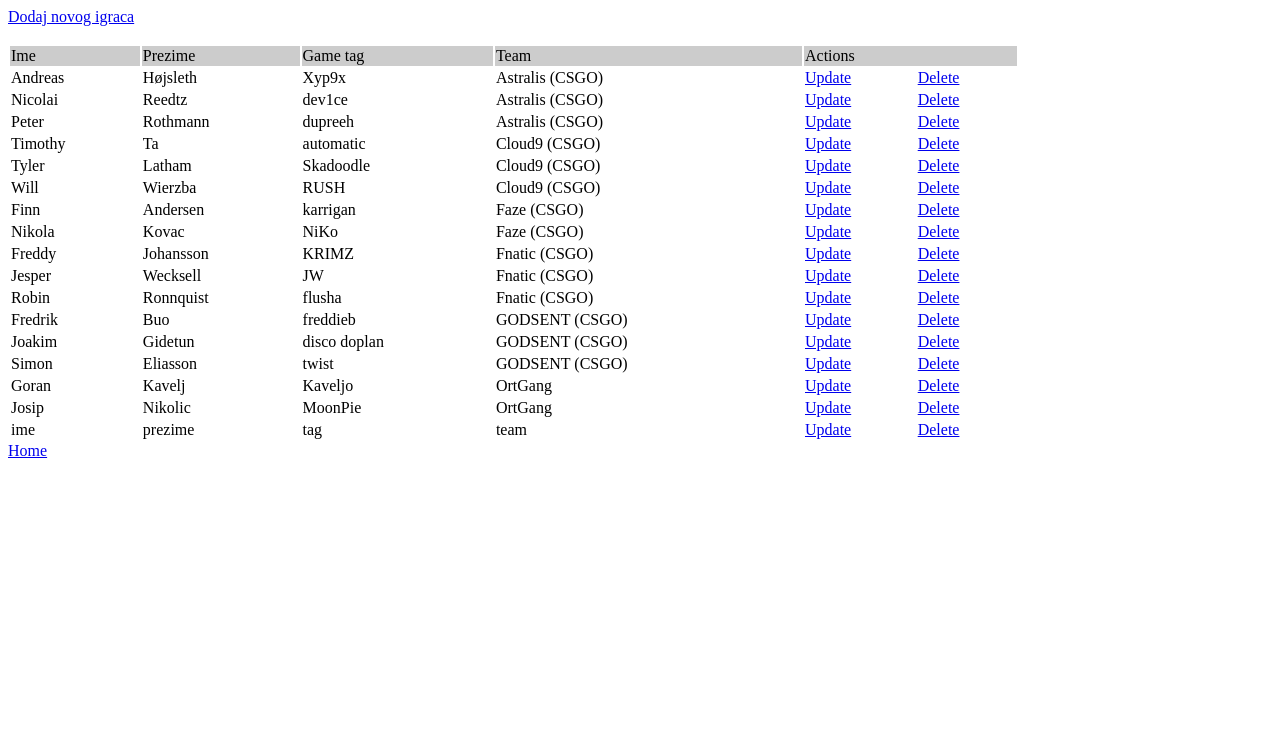
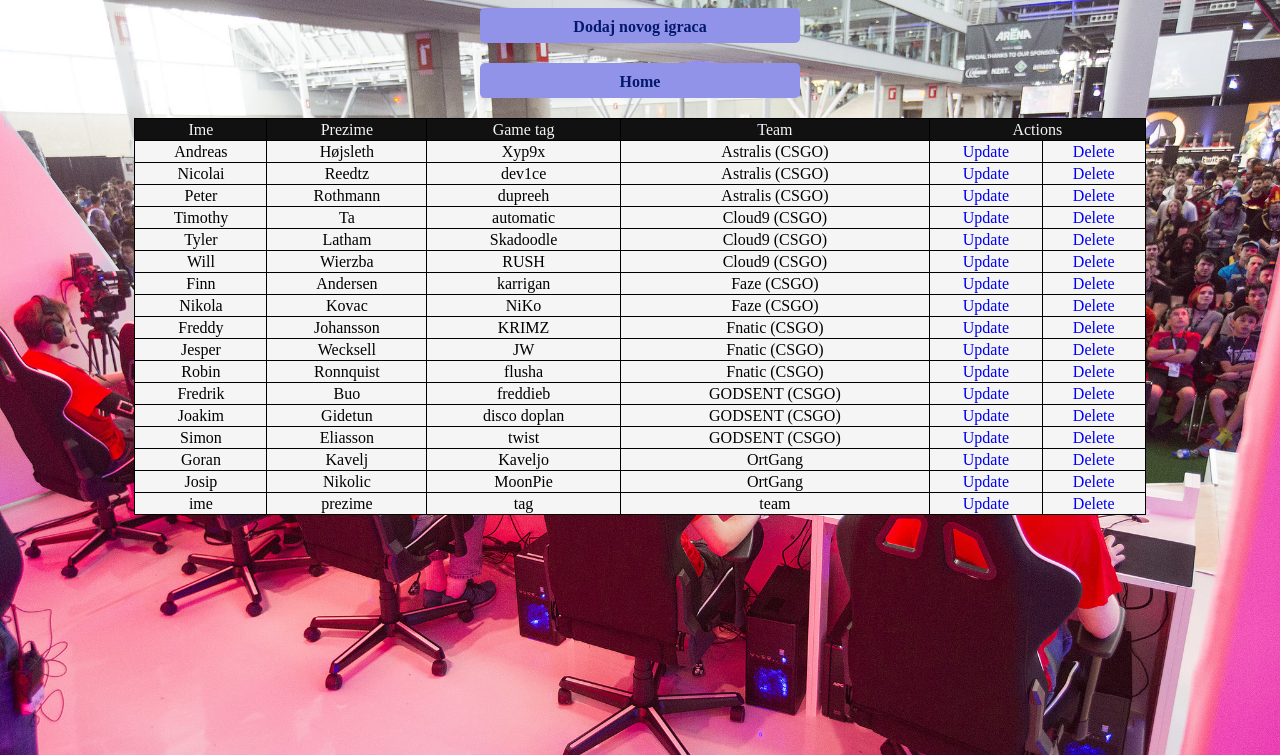
Before and after one commit to Kaveljo/RNWA2018, a PHP site: page /RNWA2018/crud.php in a window 1280 px wide. Shown: the top 755 px of the page. Run offline with PHP 8.4, Linux system fonts and the light colour scheme; data comes from the database, SQL or seed files in the repository.

Commit message:
Routes and CSS changes

```diff
--- a/crud.php
+++ b/crud.php
@@ -9,35 +9,41 @@
 
 <html>
 <head>
-	<title>Dodavanje igraca</title>
+
+	<title>Pregled igrača</title>
+	<meta charset="UTF-8">
+	<link href="css/style.css" rel="stylesheet" type="text/css" />
+	<link href="remake.css" rel="stylesheet" type="text/css" />
+	<meta name="viewport" content="width=device-width, user-scalable=0, initial-scale=1.0, minimum-scale=1.0, maximum-scale=1.0">
+
 </head>
 
 <body>
-<a href="create.html">Dodaj novog igraca</a><br/><br/>
+<a class="srcBtn button" href="create.html">Dodaj novog igraca</a>
+<a class="srcBtn button" href="home.php">Home</a>
 
-	<table width='80%' border=0>
+	<table width='80%' border=0 class="results-table">
 
-	<tr bgcolor='#CCCCCC'>
-		<td>Ime</td>
-		<td>Prezime</td>
-		<td>Game tag</td>
-		<td>Team</td>
-		<td colspan="2">Actions</td>
+	<tr bgcolor='#CCCCCC' >
+		<td class="tournament-header">Ime</td>
+		<td class="tournament-header">Prezime</td>
+		<td class="tournament-header">Game tag</td>
+		<td class="tournament-header">Team</td>
+		<td colspan="2" class="tournament-header">Actions</td>
 	</tr>
 	<?php
 	while($res = mysqli_fetch_array($result)) {
 		echo "<tr>";
-		echo "<td>".$res['Ime']."</td>";
-		echo "<td>".$res['Prezime']."</td>";
-		echo "<td>".$res['Game_tag']."</td>";
-		echo "<td>".$res['tim']."</td>";
-		echo "<td><a href=\"update.php?id=$res[id]\">Update</a></td>";
-		echo "<td><a href=\"delete.php?id=$res[id]\" onClick=\"return confirm('Želite li izbrisati ovog igrača?')\">Delete</a></td>";
+		echo "<td class='tournament-game'>".$res['Ime']."</td>";
+		echo "<td class='tournament-game'>".$res['Prezime']."</td>";
+		echo "<td class='tournament-game'>".$res['Game_tag']."</td>";
+		echo "<td class='tournament-game'>".$res['tim']."</td>";
+		echo "<td class='tournament-game'><a href=\"update.php?id=$res[id]\">Update</a></td>";
+		echo "<td class='tournament-game'><a href=\"delete.php?id=$res[id]\" onClick=\"return confirm('Želite li izbrisati ovog igrača?')\">Delete</a></td>";
 
 	}
 	?>
 	</table>
 
-<a href="index.php">Home</a>
 </body>
 </html>
--- a/css/style.css
+++ b/css/style.css
@@ -6,12 +6,10 @@
     background-size: cover;
 }
 
-
 thead{
     background: #111;
     color:whitesmoke;
 }
-
 
 td, th {
     border: solid 1px black;
@@ -45,7 +43,7 @@
 }
 
 .tournament-game{
-    background: white;
+    background-color: whitesmoke;
     margin-bottom: 1cm;
 }
 
@@ -99,3 +97,68 @@
     .phone-btn{display: none;
                margin:auto;}
 }
+
+/* login button */
+
+.loginBtn {
+	box-sizing: border-box;
+	position: relative;
+	margin: 0.2em;
+	padding: 0 15px 0 46px;
+	border: none;
+	text-align: left;
+	line-height: 34px;
+	white-space: nowrap;
+	border-radius: 0.2em;
+	font-size: 16px;
+	color: #FFF;
+	top: 5%;
+	left: 50%;
+	transform: translate(-50%, -5%);
+}
+.loginBtn:before {
+	content: "";
+	box-sizing: border-box;
+	position: absolute;
+	top: 0;
+	left: 0;
+	width: 34px;
+	height: 100%;
+}
+.loginBtn:focus {
+	outline: none;
+}
+.loginBtn:active {
+	box-shadow: inset 0 0 0 32px rgba(0,0,0,0.1);
+}
+.loginBtn--google {
+	font-family: "Roboto", Roboto, arial, sans-serif;
+	background: #DD4B39;
+}
+.loginBtn--google:before {
+	border-right: #BB3F30 1px solid;
+	background: url('images/google.png') 6px 6px no-repeat;
+}
+.loginBtn--google:hover,
+.loginBtn--google:focus {
+	background: #E74B37;
+}
+
+.centered {
+	position: fixed;
+	top: 5%;
+	left: 50%;
+	transform: translate(-50%, -5%);
+}
+
+#headline{
+	color: #04196d;
+}
+
+a{
+    text-decoration: none;
+}
+
+input{
+	background-color:white;
+}
--- a/home.php
+++ b/home.php
@@ -180,7 +180,7 @@
 		</div>
 
 		<div>
-			<a href="crud.php" class="srcBtn">Pregled postojećih igrača i dodavanje novih</a>
+			<a href="crud.php" class="srcBtn backBtn"">Igrači</a>
 		</div>
 
 		<script src="js/script.js"></script>
--- a/remake.css
+++ b/remake.css
@@ -13,7 +13,7 @@
     padding: 10px;
     text-align: center;
     border-radius: 5px;
-    color: smokewhite;
+    color: #04196d;
     font-weight: bold;
 	text-decoration: none !important;
 }
@@ -29,7 +29,7 @@
     padding: 10px;
     text-align: center;
     border-radius: 5px;
-    color: smokewhite;
+    color: #04196d;
     font-weight: bold;
 	text-decoration: none !important;
 }
@@ -44,7 +44,7 @@
     text-align: center;
 	margin-bottom: 20px;
     border-radius: 5px;
-    color: smokewhite;
+    color: #04196d;
     font-weight: bold;
 }
 
--- a/search.php
+++ b/search.php
@@ -17,7 +17,7 @@
 			<form method="post" action="" >
 				<input type="text" class="searchfield" name="srcField" placeholder="Type in team name or gamer's tag..."></input>
 				<input type="submit" class="srcBtn" name="trazi" value="Search"></input>
-				<a href="index.php" class="backBtn">Go Back</a>
+				<a href="home.php" class="backBtn">Go Back</a>
 			</form>
 		</div>
 		<div class="src-result">
```
Also changed, not shown: create.html (+19 -13 lines), create.php (+9 -6 lines), gauth/instructions.txt (deleted, +0 -12 lines), index.php (+17 -2 lines), update.php (+16 -12 lines), css/images/google.png (added), css/images/google10.png (added), css/images/google25.png (added).
